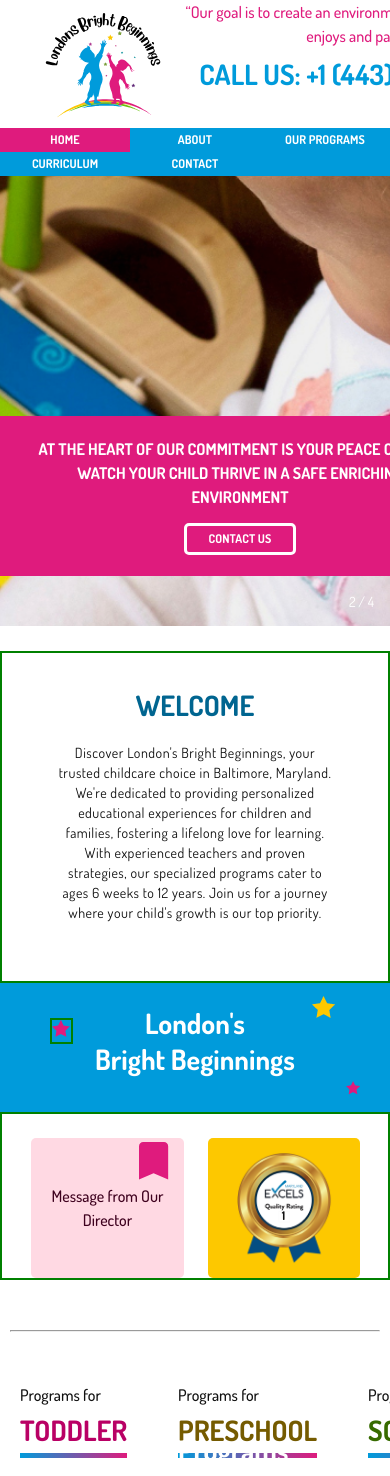
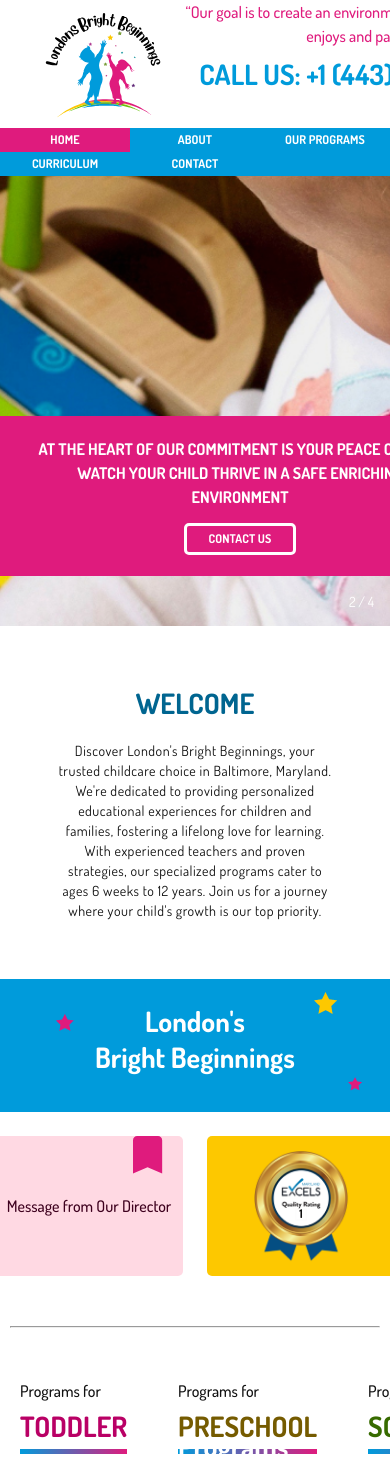
Before and after one commit to adinduokoro/London-s-Bright-Beginnings, a React (Create React App) app: page / in a window 390 px wide. Shown: the top 1476 px of the page. Built offline with nearby package versions, Linux system fonts and the light colour scheme; some icons are missing; a web font is replaced by a local one.

Commit message:
Update welcome.css

```diff
--- a/src/components/welcome/welcome.css
+++ b/src/components/welcome/welcome.css
@@ -49,7 +49,6 @@
 
 .welcome__star2 {
   top: 2.19rem;
-  border: 2px solid green;
   right: 17.21rem;
 }
 
@@ -72,16 +71,16 @@
   align-items: center;
   justify-content: center;
   width: 9.5625rem;
-  padding: 0rem 0.9375rem 2.625rem 1rem;
   flex-direction: column;
-  align-items: flex-end;
   gap: 0.28125rem;
   height: 8.75rem;
   position: relative;
 }
 
-.welcome__leftBottomLeft svg{
+.welcome__leftBottomLeft img{
   position: absolute;
+  top: 0;
+  right: 1.25rem;
 }
 
 .welcome__message {
@@ -153,7 +152,6 @@
     flex-direction: column-reverse;
     align-items: center;
     height: auto;
-    border: 2px solid green;
   }
 
   .welcome__left {
@@ -163,13 +161,20 @@
   }
 
   .welcome__leftTop {
-    border: 2px solid green;
     width: 25rem;
   }
 
   .welcome__star2 {
-    border: 2px solid green;
     right: 20rem;
   }
 
+  .welcome__leftBottomLeft {
+    width: 11.75rem;
+  }
+
+  .welcome__leftBottomRight {
+    width: 11.75rem;
+  }
+
+
 }
```
